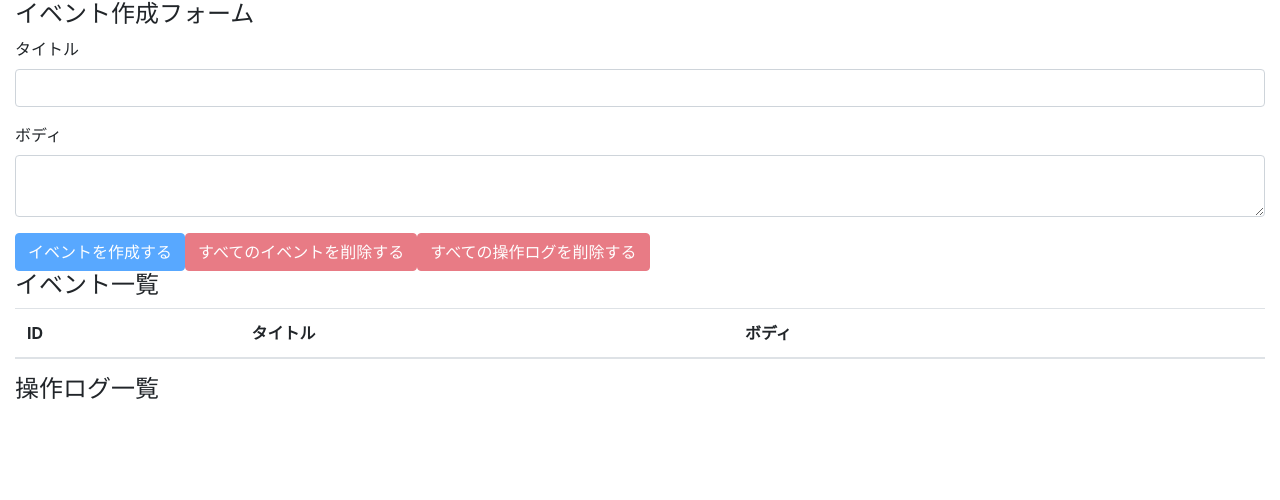
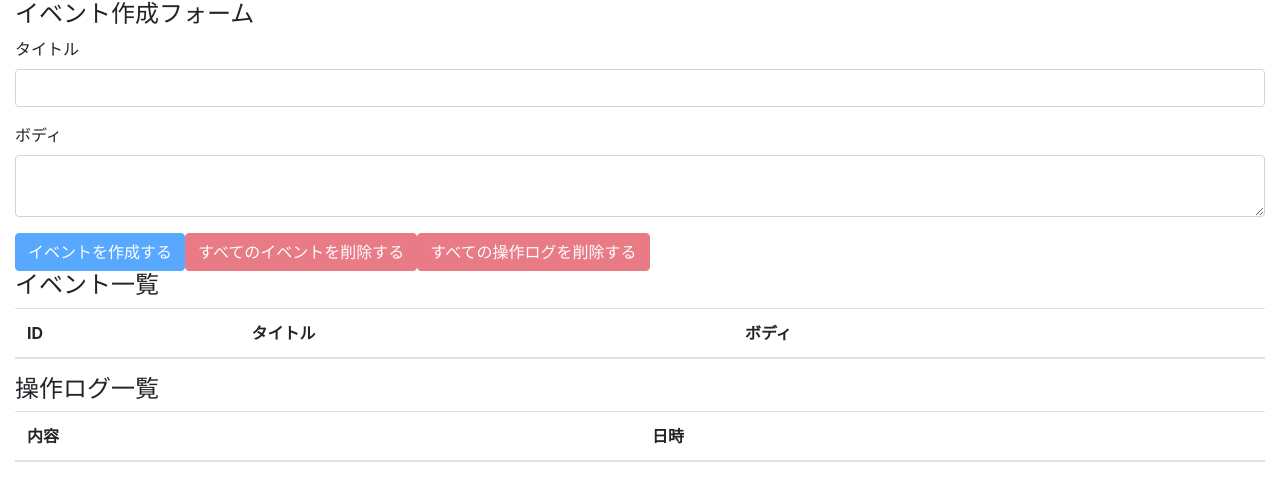
Before and after one commit to yooda123/react-hooks-101, a React (Create React App) app: page / in a window 1280 px wide. Shown: the top 500 px of the page. Built offline with nearby package versions, Linux system fonts and the light colour scheme.

Commit message:
display all operation logs.

```diff
--- a/src/components/App.js
+++ b/src/components/App.js
@@ -3,6 +3,7 @@
 
 import EventForm from "./EventForm";
 import Events from './Events';
+import OperationLogs from './OperationLogs';
 import AppContext from '../contexts/AppContext';
 import reducer from '../reducers';
 
@@ -20,9 +21,7 @@
         <div className="container-fluid">
           <EventForm />
           <Events />
-
-          <h4>操作ログ一覧</h4>
-
+          <OperationLogs />
         </div>
       </AppContext.Provider>
   );
--- /dev/null
+++ b/src/components/OperationLog.js
@@ -0,0 +1,12 @@
+import React from 'react';
+
+const OperationLog = ({operationLog}) => {
+  return(
+    <tr>
+      <td>{operationLog.description}</td>
+      <td>{operationLog.operatedAt}</td>
+    </tr>
+  )
+}
+
+export default OperationLog;
--- /dev/null
+++ b/src/components/OperationLogs.js
@@ -0,0 +1,27 @@
+import React, { useContext } from 'react';
+
+import AppContext from '../contexts/AppContext';
+import OperationLog from '../components/OperationLog';
+
+const OperationLogs = () => {
+  const { state } = useContext(AppContext);
+  return (
+    <>
+      <h4>操作ログ一覧</h4>
+      <table className="table table-hover">
+        <thead>
+          <tr>
+            <th scope="col">内容</th>
+            <th scope="col">日時</th>
+          </tr>
+        </thead>
+        <tbody>
+          { state.operationLogs.map((operationLog, index) =>
+            (<OperationLog key={index} operationLog={operationLog} />))}
+        </tbody>
+      </table>
+    </>
+  );
+}
+
+export default OperationLogs;
```
